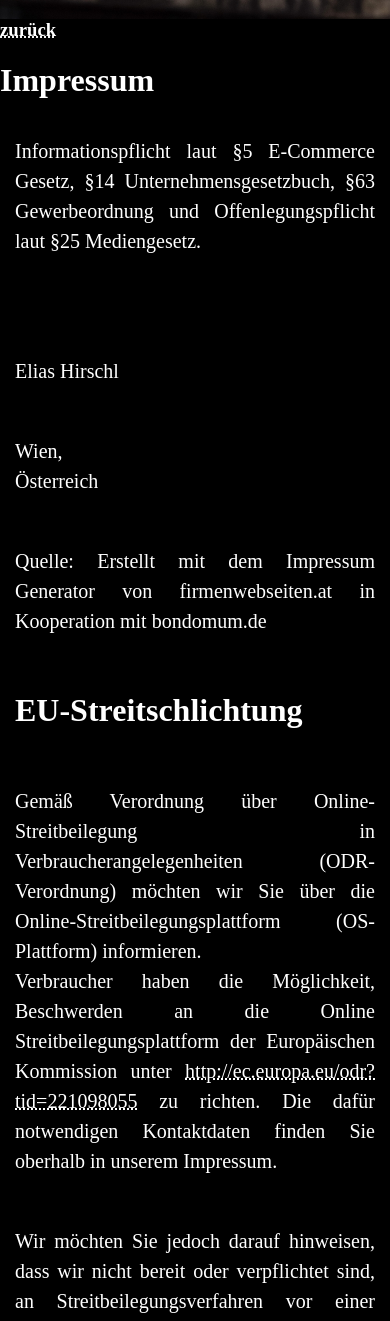
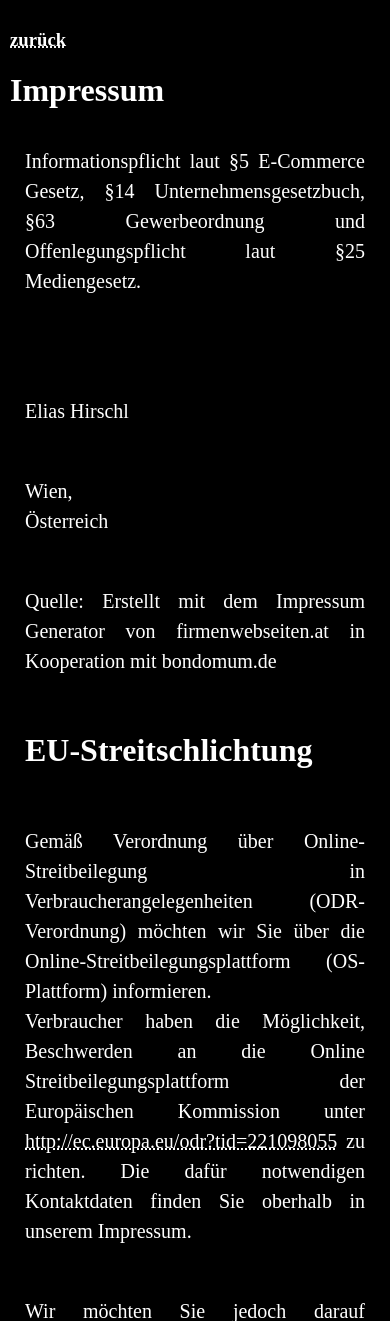
Before and after one commit to Pandibrudi/Homepage-Elias-Hirschl, a PHP site: page /impressum.html in a window 390 px wide. Shown: the top 1321 px of the page. Run offline with PHP 8.4, Linux system fonts and the light colour scheme.

Commit message:
burger menu bug fixed

```diff
--- a/css/style.css
+++ b/css/style.css
@@ -15,6 +15,8 @@ html, body{
 .impressum{
   color: white;
   background-color: black;
+  padding: 100px;
+  max-width: 100%;
 }
 
 .impressum a{
@@ -275,8 +277,11 @@ p{
     width: 100%;
   }
 
-  .hidden{
-      visibility: hidden;
+  .impressum{
+    color: white;
+    background-color: black;
+    padding: 10px;
+    max-width: 100%;
   }
 
   .sidebar{
--- a/js/script.js
+++ b/js/script.js
@@ -2,7 +2,7 @@ function toggle_content(content){
 
   let width = document.body.clientWidth;
     if (width < 800) {
-      $("#mobile-toggle").fadeToggle();
+      $("#mobile-toggle").show();
     };
 
   if (content==="vita") {
@@ -37,7 +37,6 @@ function toggle_content(content){
     $("#contacttext").fadeToggle();
   }else if (content==="home") {
     clear();
-    $("#mobile-toggle").show();
   }
 }
 
```
